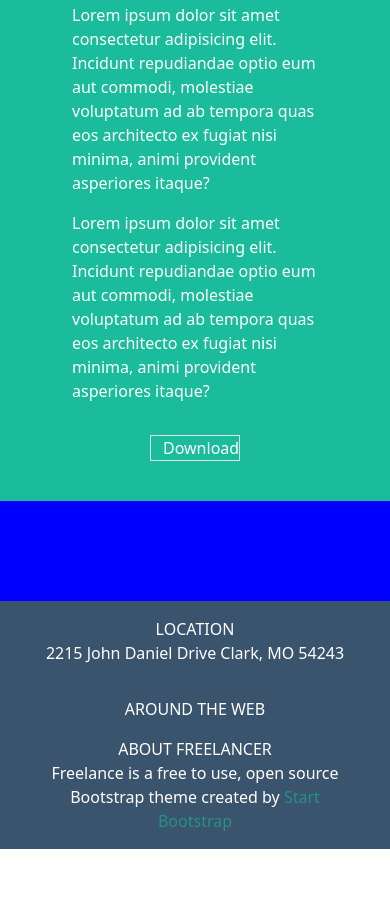
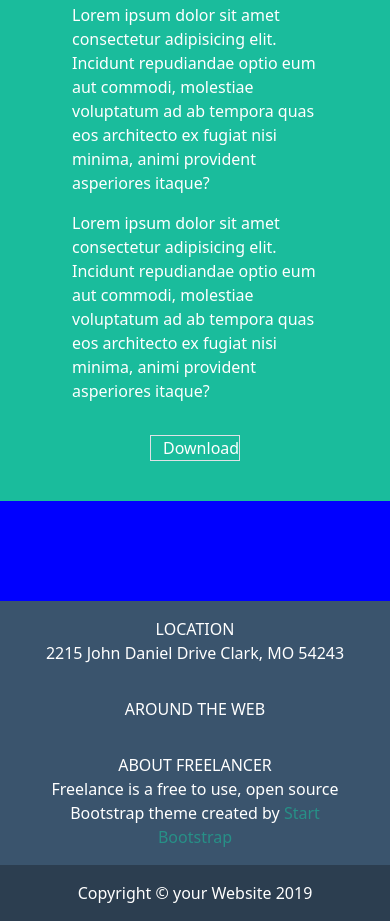
Before and after one commit to Tiberiu-Pislaru/html-css-bootstrap-freelancer, a plain HTML site: page index.html in a window 390 px wide. Shown: the part 2090-3011 px from the top of the page. Before the commit the page ends 2939 px from the top, so only its background shows below. Drawn offline with nearby package versions, Linux system fonts and the light colour scheme.

Commit message:
Aggiunta la parte finale del footer

```diff
--- a/css/style.css
+++ b/css/style.css
@@ -7,8 +7,13 @@
     color: #fff;
 }
 
-.dettagli_footer{
+.dettagli_footer_top{
     background-color:#3a546d;
+    color: #fff;
+}
+
+.dettagli_footer_bottom{
+    background-color:#2c3e50;
     color: #fff;
 }
 
--- a/index.html
+++ b/index.html
@@ -11,6 +11,7 @@
 </head>
 <body>
 
+    <!-- navbar -->
     <div class="container-fluid col_blue">
 
         <header>
@@ -20,6 +21,8 @@
         </header>
 
     </div>
+
+    <!-- jumbotron -->
     <div class="container-fluid dettagli">
 
         <div class="container">
@@ -29,6 +32,8 @@
         </div>
 
     </div>
+
+    <!-- portfolio -->
     <div class="container-fluid">
 
         <div class="container">
@@ -62,6 +67,8 @@
         </div>
 
     </div>
+
+    <!-- about -->
     <div class="container-fluid dettagli ">
 
         <div class="container">
@@ -97,11 +104,13 @@
         </div>
 
     </div>
+
+    <!-- contact me -->
     <div class="container-fluid navbar col_blue">
+    </div>
 
-
-    </div>
-    <div class="container-fluid dettagli_footer">
+    <!-- footer -->
+    <div class="container-fluid dettagli_footer_top">
 
         <div class="container">
 
@@ -125,7 +134,7 @@
 
                     </div>
 
-                    <div class="col-12 col-sm-4 mt-3">
+                    <div class="col-12 col-sm-4 mt-3 mb-3">
 
                         <div class="px-3">
 
@@ -196,6 +205,17 @@
         </div>
 
     </div>
+    <div class="container-fluid dettagli_footer_bottom">
+
+        <div class="container">
+
+            <div class="text-center py-3">
+                Copyright &copy; your Website 2019
+            </div>
+
+        </div>
+
+    </div>
 
 
 </body>
```
